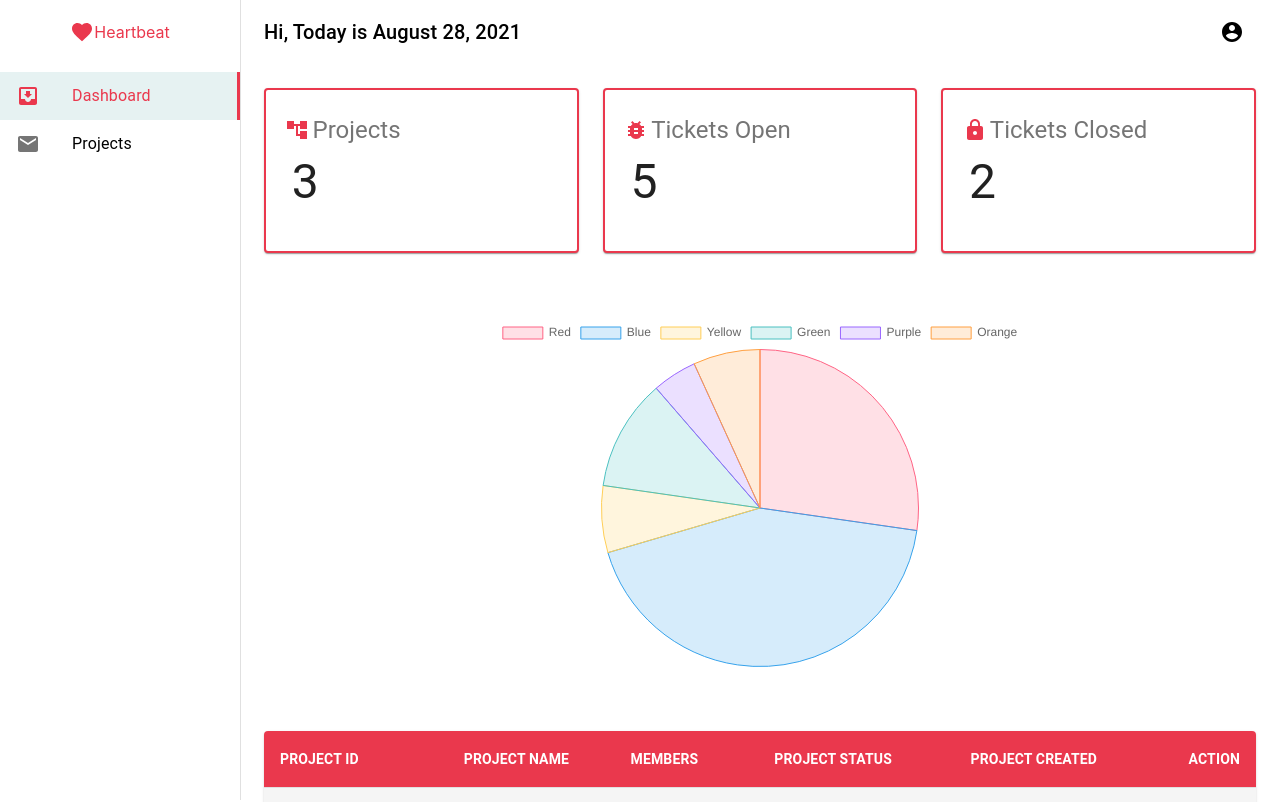
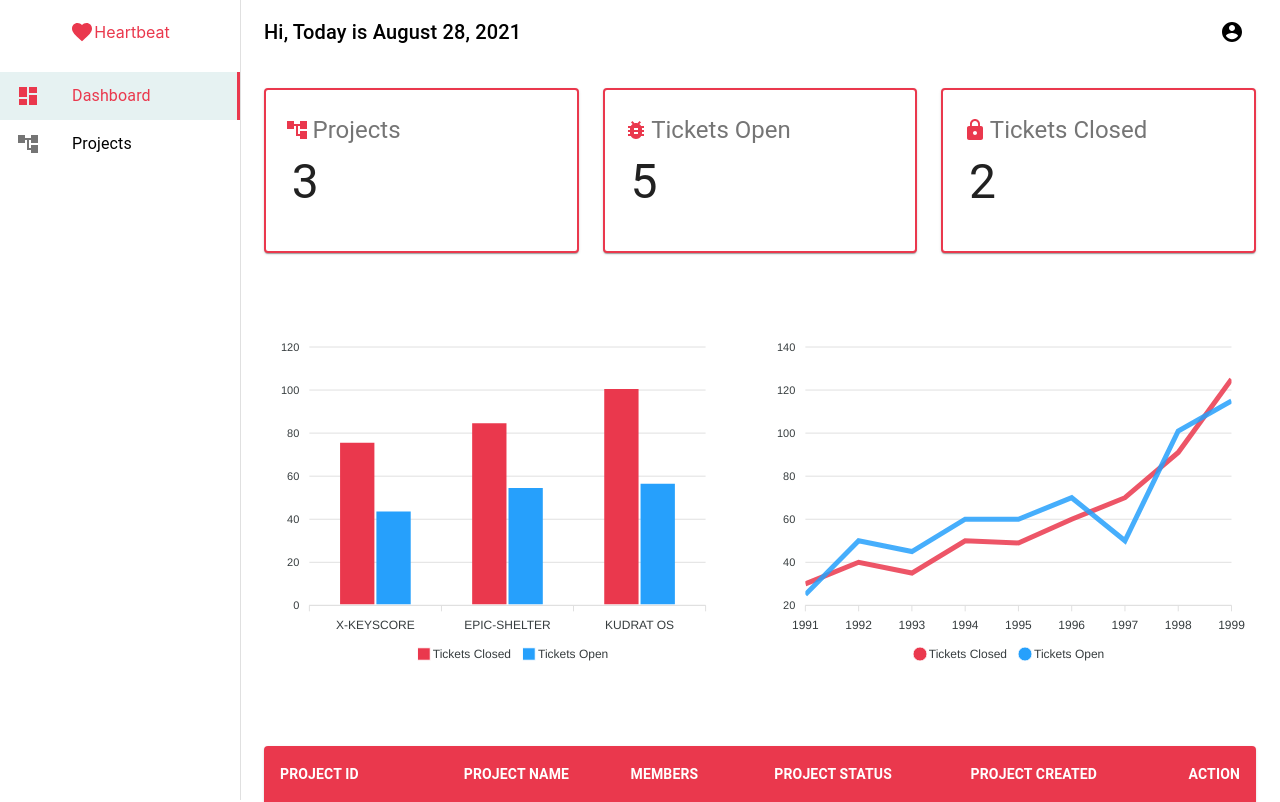
Before and after one commit to NotAngad/material-ui-test, a React (Create React App) app: page / in a window 1280 px wide. Shown: the top 802 px of the page. Built offline with nearby package versions, Linux system fonts and the light colour scheme.

Commit message:
New graphs added

```diff
--- a/package.json
+++ b/package.json
@@ -8,9 +8,11 @@
     "@testing-library/jest-dom": "^5.14.1",
     "@testing-library/react": "^11.2.7",
     "@testing-library/user-event": "^12.8.3",
+    "apexcharts": "^3.28.1",
     "chart.js": "^3.5.1",
     "moment": "^2.29.1",
     "react": "^17.0.2",
+    "react-apexcharts": "^1.3.9",
     "react-chartjs-2": "^3.0.4",
     "react-dom": "^17.0.2",
     "react-router-dom": "^5.2.0",
--- /dev/null
+++ b/src/Components/LineChart/LineChart.jsx
@@ -0,0 +1,41 @@
+import Chart from "react-apexcharts";
+import React from "react";
+
+export default function LineChart() {
+  const state = {
+    options: {
+      colors: ["#ea384d", "#26A0FC"],
+      chart: {
+        id: "apexchart-example",
+        toolbar: {
+          show: false,
+        },
+        zoom: {
+          enabled: false,
+        },
+      },
+      xaxis: {
+        categories: [1991, 1992, 1993, 1994, 1995, 1996, 1997, 1998, 1999],
+      },
+    },
+    series: [
+      {
+        name: "Tickets Closed",
+        data: [30, 40, 35, 50, 49, 60, 70, 91, 125],
+      },
+      {
+        name: "Tickets Open",
+        data: [25, 50, 45, 60, 60, 70, 50, 101, 115],
+      },
+    ],
+  };
+
+  return (
+    <Chart
+      options={state.options}
+      series={state.series}
+      type="line"
+      height={350}
+    />
+  );
+}
--- a/src/Components/Sidebar/Sidebar.jsx
+++ b/src/Components/Sidebar/Sidebar.jsx
@@ -2,12 +2,12 @@ import React, { useState } from "react";
 import PropTypes from "prop-types";
 import Drawer from "@material-ui/core/Drawer";
 import Hidden from "@material-ui/core/Hidden";
-import InboxIcon from "@material-ui/icons/MoveToInbox";
+import AccountTreeIcon from "@material-ui/icons/AccountTree";
 import List from "@material-ui/core/List";
 import ListItem from "@material-ui/core/ListItem";
 import ListItemIcon from "@material-ui/core/ListItemIcon";
 import ListItemText from "@material-ui/core/ListItemText";
-import MailIcon from "@material-ui/icons/Mail";
+import DashboardIcon from "@material-ui/icons/Dashboard";
 import { makeStyles, useTheme, withStyles } from "@material-ui/core/styles";
 import FavoriteIcon from "@material-ui/icons/Favorite";
 import { Link } from "react-router-dom";
@@ -88,7 +88,7 @@ function Sidebar(props) {
               <ListItemIcon
                 style={{ color: route?.text === activeRoute ? "#ea384d" : "" }}
               >
-                {index % 2 === 0 ? <InboxIcon /> : <MailIcon />}
+                {index % 2 === 0 ? <DashboardIcon /> : <AccountTreeIcon />}
               </ListItemIcon>
               <ListItemText primary={route?.text} />
             </StyledListItem>
--- /dev/null
+++ b/src/Components/StatsChart/StatsChart.jsx
@@ -0,0 +1,63 @@
+import Chart from "react-apexcharts";
+import React from "react";
+
+export default function StatsChart() {
+  const state = {
+    series: [
+      {
+        name: "Tickets Closed",
+        data: [76, 85, 101],
+      },
+      {
+        name: "Tickets Open",
+        data: [44, 55, 57],
+      },
+    ],
+    options: {
+      colors: ["#ea384d", "#26A0FC"],
+      chart: {
+        type: "bar",
+        height: 350,
+        toolbar: {
+          show: false,
+        },
+      },
+      plotOptions: {
+        bar: {
+          horizontal: false,
+          columnWidth: "55%",
+          endingShape: "rounded",
+        },
+      },
+      dataLabels: {
+        enabled: false,
+      },
+      stroke: {
+        show: true,
+        width: 2,
+        colors: ["transparent"],
+      },
+      xaxis: {
+        categories: ["X-KEYSCORE", "EPIC-SHELTER", "KUDRAT OS"],
+      },
+      fill: {
+        opacity: 1,
+      },
+      tooltip: {
+        y: {
+          formatter: function (val) {
+            return `${val} tickets.`;
+          },
+        },
+      },
+    },
+  };
+  return (
+    <Chart
+      options={state.options}
+      series={state.series}
+      type="bar"
+      height={350}
+    />
+  );
+}
--- a/src/Containers/Dashboard/Dashboard.jsx
+++ b/src/Containers/Dashboard/Dashboard.jsx
@@ -5,7 +5,8 @@ import CardComponent from "../../Components/Cards/Cards";
 import AccountTreeIcon from "@material-ui/icons/AccountTree";
 import BugReportIcon from "@material-ui/icons/BugReport";
 import LockIcon from "@material-ui/icons/Lock";
-import PieChartComponent from "../../Components/PieChart/PieChart";
+import ApexChart from "../../Components/LineChart/LineChart";
+import StatsChart from "../../Components/StatsChart/StatsChart";
 
 export default function Dashbaord() {
   const [state] = useState({
@@ -26,7 +27,13 @@ export default function Dashbaord() {
       </Grid>
 
       <Toolbar />
-      <PieChartComponent />
+      <Grid container>
+        {[0, 1].map((graph) => (
+          <Grid key={graph} item xs={6}>
+            {graph === 1 ? <ApexChart /> : <StatsChart />}
+          </Grid>
+        ))}
+      </Grid>
 
       <Toolbar />
       <TableComponent />
```
Also changed, not shown: 1 other file (tests, documents, lock files or other folders).
